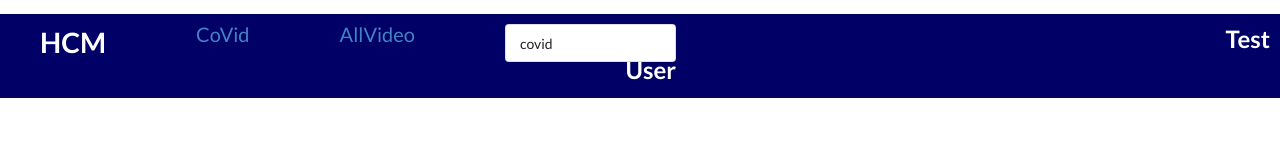
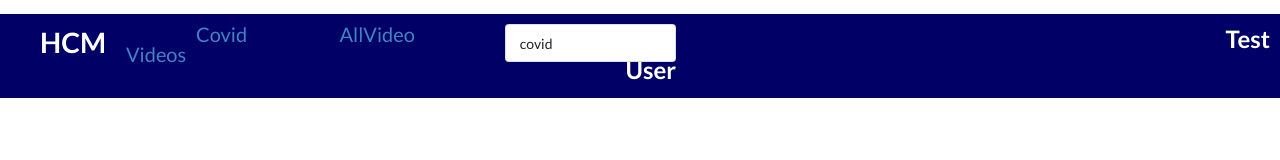
Before and after one commit to lknswetha/HCA-Video-Library, a React (Create React App) app: page / in a window 1280 px wide. Shown: the top 160 px of the page. Built offline with nearby package versions, Linux system fonts and the light colour scheme.

Commit message:
Updated App.js

```diff
--- a/src/apis/youtube.js
+++ b/src/apis/youtube.js
@@ -6,7 +6,7 @@ export default axios.create({
     baseURL: 'https://www.googleapis.com/youtube/v3/',
     params: {
         part: 'snippet',
-        maxResults: 15,
+        maxResults: 10,
         key: KEY,
         channelId:CHANNEL_ID
     }
--- a/src/components/App.js
+++ b/src/components/App.js
@@ -39,7 +39,7 @@ class App extends React.Component {
           <ul class ="ui secondary pointing menu">
           <li><h1>HCM</h1></li>
             <li ><Link to={{pathname :"/covid",
-                                             data:this.state}}>CoVid</Link></li>
+                                             data:this.state}}>Covid Videos</Link></li>
             <li ><Link to={{pathname :"/all",
                                              data:this.state}}>AllVideo</Link></li>
             <li><Link to="/search"><SearchBar handleFormSubmit={this.handleSubmit}/></Link></li>
```
